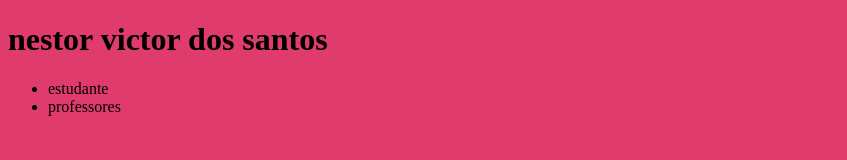
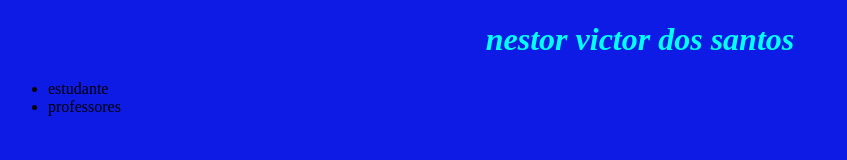
Before and after one commit to Obryanchaves/ccm-projetos, a plain HTML site: page site.html in a window 1280 px wide. Shown: the whole page, without its empty margins (0-847 px from the left). Drawn offline with Linux system fonts and the light colour scheme.

Commit message:
Add files via upload

```diff
--- a/site.html
+++ b/site.html
@@ -5,10 +5,11 @@
     <meta http-equiv="X-UA-Compatible" content="IE=edge">
     <meta name="viewport" content="width=device-width, initial-scale=1.0">
     <title>Document</title>
+    <link rel="stylesheet" href="style.css">
 </head>
 <body>
-<style> body {background-color: rgb(223, 60, 109);} </style>
-<h1> nestor victor dos santos </h1></h1>
+<h1> nestor victor dos santos </h1>
+<style> body {background-color: rgb(13, 27, 228);</style>
 <ul>
 <li>
     estudante
--- /dev/null
+++ b/style.css
@@ -0,0 +1,9 @@
+title
+{
+
+    background-color: rgb(219, 26, 0);
+}
+
+
+ h1 {font-style: oblique; text-align: center; color: aqua;}
+ li
```
